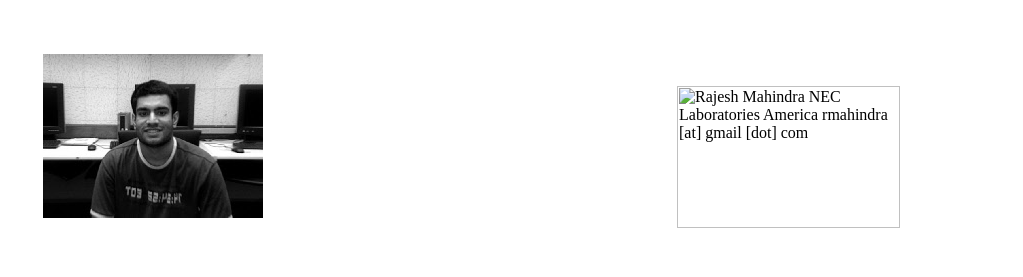
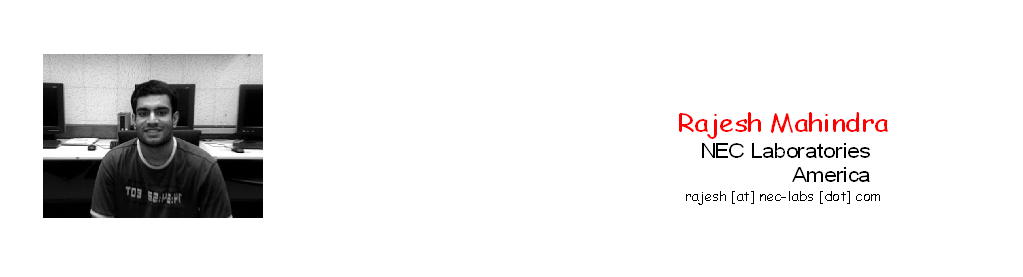
Before and after one commit to rajmah/rmahindra.github.io, a plain HTML site: page index.html in a window 1280 px wide. Shown: the top 277 px of the page, without its empty margins (0-1023 px from the left). Drawn offline with Linux system fonts and the light colour scheme.

```diff
--- a/index.html
+++ b/index.html
@@ -74,7 +74,7 @@ document.write( '<div style="position:absolute;left:36;top:280;width:674;height:
 <DIV style="POSITION: absolute; WIDTH: 674px; HEIGHT: 43px; TOP: 280px; LEFT: 36px" id=nav_168 class=wp_navbar_textmenu_H4><A id=nav_168_I0 href="index.html" target=_self m_depth="0" m_parent="null" m_idchild="null" m_menu="null"> Home </A> | <A id=nav_168_I1 class=" hassubmenu" href="pubs.html" target=_self m_depth="0" m_parent="null" m_idchild="nav_168_P1" m_menu="null"> Publications </A> | <A id=nav_168_I2 href="patents.html" target=_self m_depth="0" m_parent="null" m_idchild="null" m_menu="null"> Patents </A> | <A id=nav_168_I3 href="proj.html" target=_self m_depth="0" m_parent="null" m_idchild="null" m_menu="null"> Projects </A></DIV>
 </noscript>
 <div style="position:absolute; left:677px; top:86px; width:223px; height:142px;">
-    <img src="" width="223" height="142" border="0" id="art_1" name="art_1" title="" alt="&#10;Rajesh Mahindra&#10; NEC Laboratories &#10;														 America&#10;rmahindra [at] gmail [dot] com&#10; " onload="OnLoadPngFix()"></div>
+    <img src="wpimages/wpce37090b.png" width="223" height="142" border="0" id="art_1" name="art_1" title="" alt="&#10;Rajesh Mahindra&#10; NEC Laboratories &#10;														 America&#10;rmahindra [at] gmail [dot] com&#10; " onload="OnLoadPngFix()"></div>
 <div id="txt_73" style="position:absolute; left:24px; top:325px; width:961px; height:303px;-moz-box-sizing:border-box;-webkit-box-sizing:border-box;box-sizing:border-box; overflow:hidden;">
 <!--<p class="Body-P"><span class="Body-C">Biography</span></p>-->
 <!--<p class="Body-P"><span class="Body-C1">&nbsp;</span></p>-->
```
